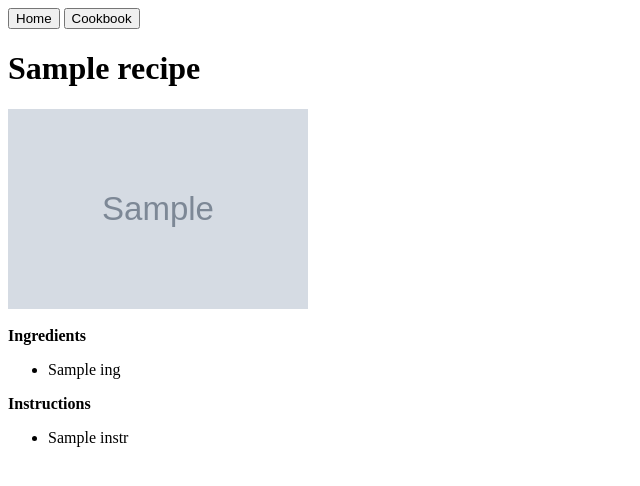
After one commit to ZachDougherty/whatsfordinner, a Flask app: template app/templates/recipe.html in a window 1280 px wide. The commit adds this page. Shown: the top 486 px of the page, without its empty margins (0-640 px from the left). Run offline with Flask 2, Linux system fonts and the light colour scheme; the template is opened without the code that fills it: most values are stand-ins (such as "Sample title", 1, 10 or a date in 2020); grey boxes marked "Sample" are stand-in pictures; parts of the project's set-up code (start-up, migrations or seed data) failed here and were passed over.

Commit message:
Implement cookbook with recipe links.

```diff
--- /dev/null
+++ b/app/templates/recipe.html
@@ -0,0 +1,26 @@
+{% extends 'base.html' %}
+{% block content %}
+<a href="{{ url_for('cookbook') }}"><button name="cookbook-button">Cookbook</button></a>
+<h1>{{ recipe['title'] }}</h1>
+<div class="recipe-img">
+  <img src="{{ recipe['image'] }}" height="200", width="300" align="top">
+</div>
+<br>
+<div class="recipe-ingredients">
+  <b>Ingredients</b>
+  <ul>
+    {% for ing in recipe['ingredients'] %}
+    <li>{{ ing }}</li>
+    {% endfor %}
+  </ul>
+</div>
+
+<div class="recipe-instructions">
+  <b>Instructions</b>
+  <ul>
+    {% for instr in recipe['instructions'] %}
+    <li>{{ instr }}</li>
+    {% endfor %}
+  </ul>
+</div>
+{% endblock %}
--- a/app/views.py
+++ b/app/views.py
@@ -4,7 +4,8 @@ from flask_login.utils import login_user, logout_user, \
 from recipe_scrapers import WebsiteNotImplementedError
 
 from app import app, db, models
-from app.models import StringForm, LoginForm, RegisterForm, Users, Recipes
+from app.models import StringForm, LoginForm, RegisterForm, Users, \
+					   Recipes
 from app.scrape import get_recipe
 
 import json
@@ -37,27 +38,17 @@ def cookbook():
 		if recipe:
 			if recipe.id not in current_user.recipes:
 				current_user.recipes = current_user.recipes + [recipe.id]
-
 	db.session.commit()
 
-	recipes = [Recipes.query.get(id).to_dict() for id in current_user.recipes][::-1]
+	recipes = [Recipes.query.get(id).to_dict() for id in current_user.recipes if id is not None][::-1]
 	return render_template('cookbook.html', form=form, recipes=recipes)
 
-@app.route('/recipe', methods=['POST','GET'])
-def recipe():
+@app.route('/recipe/<id>', methods=['POST','GET'])
+def recipe(id: int):
 	"Display recipe information."
-	url = request.args.get('url')
-	try:
-		recipe = models.Recipes.query.filter_by(url=url).first()
-		recipe_dict = get_recipe(url)
-		if not recipe:
-			recipe = models.Recipes(**recipe_dict)
-			db.session.add(recipe)
-			db.session.commit()
-	except:  # if website is not implemented by recipe_scrapers or url is bad
-		recipe_dict = None
-	finally:
-		return render_template('recipe.html', recipe=recipe_dict)
+	recipe = models.Recipes.query.get(id).to_dict()
+
+	return render_template('recipe.html', recipe=recipe)
 
 @app.route('/login', methods=['GET','POST'])
 def login():
@@ -105,12 +96,3 @@ def logout():
 	logout_user()
 	return render_template('index.html', form=StringForm(),
 		loggedin=current_user.is_authenticated)
-
-
-@app.route('/see_user/<username>', methods=['GET'])
-def see_user(username: str):
-	user = Users.query.filter_by(username=username).first()
-	user.recipes = user.recipes + [2]
-	db.session.commit()
-	in_recipes = 1 in user.recipes
-	return f"<p>{user.recipes}: {in_recipes}</p>"
```
Also changed, not shown: app/templates/cookbook.html (+11 -22 lines), 1 other file.
